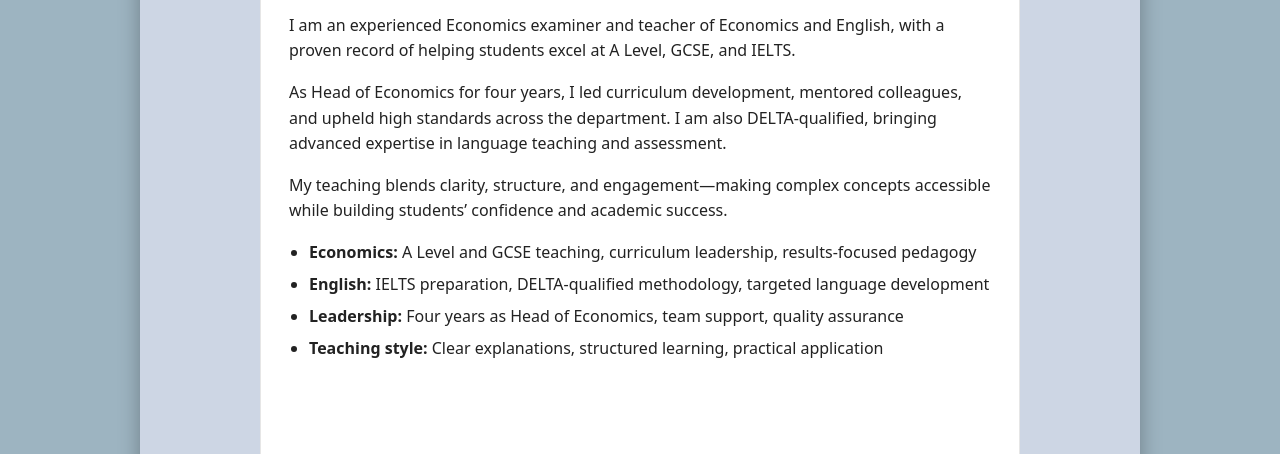
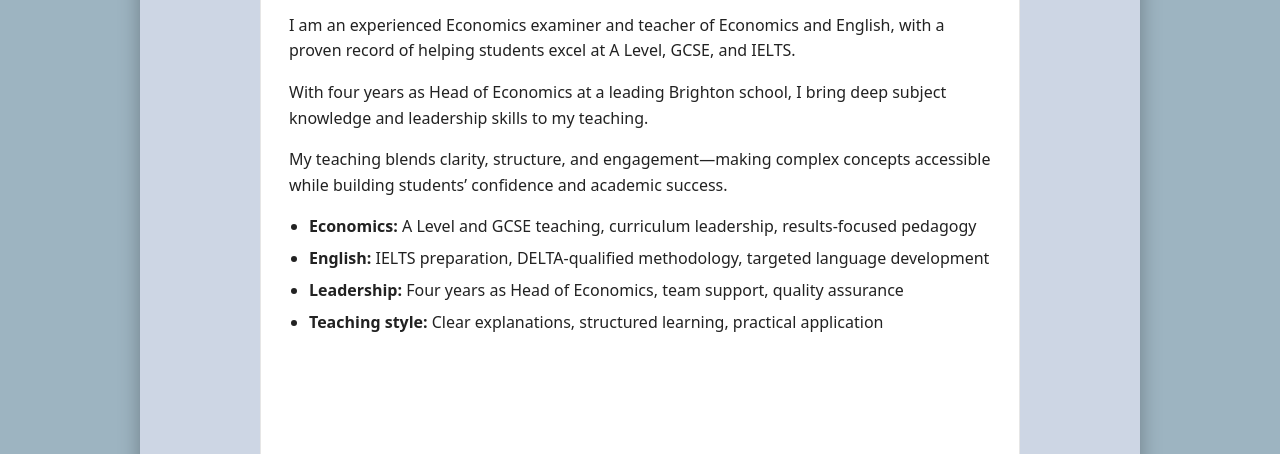
Before and after one commit to SarahDev5/Lessons, a plain HTML site: page index.html in a window 1280 px wide. Shown: the part 346-800 px from the top of the page. Drawn offline with Linux system fonts and the light colour scheme; a script that the page names is missing.

Commit message:
edited text to be more concise

```diff
--- a/index.html
+++ b/index.html
@@ -30,9 +30,8 @@
 </p>
 
 <p>
-  As Head of Economics for four years, I led curriculum development, mentored colleagues, and upheld high standards across the department. I am also DELTA-qualified, bringing advanced expertise in language teaching and assessment.
+  With four years as Head of Economics at a leading Brighton school, I bring deep subject knowledge and leadership skills to my teaching.
 </p>
-
 <p>
   My teaching blends clarity, structure, and engagement—making complex concepts accessible while building students’ confidence and academic success.
 </p>
```
